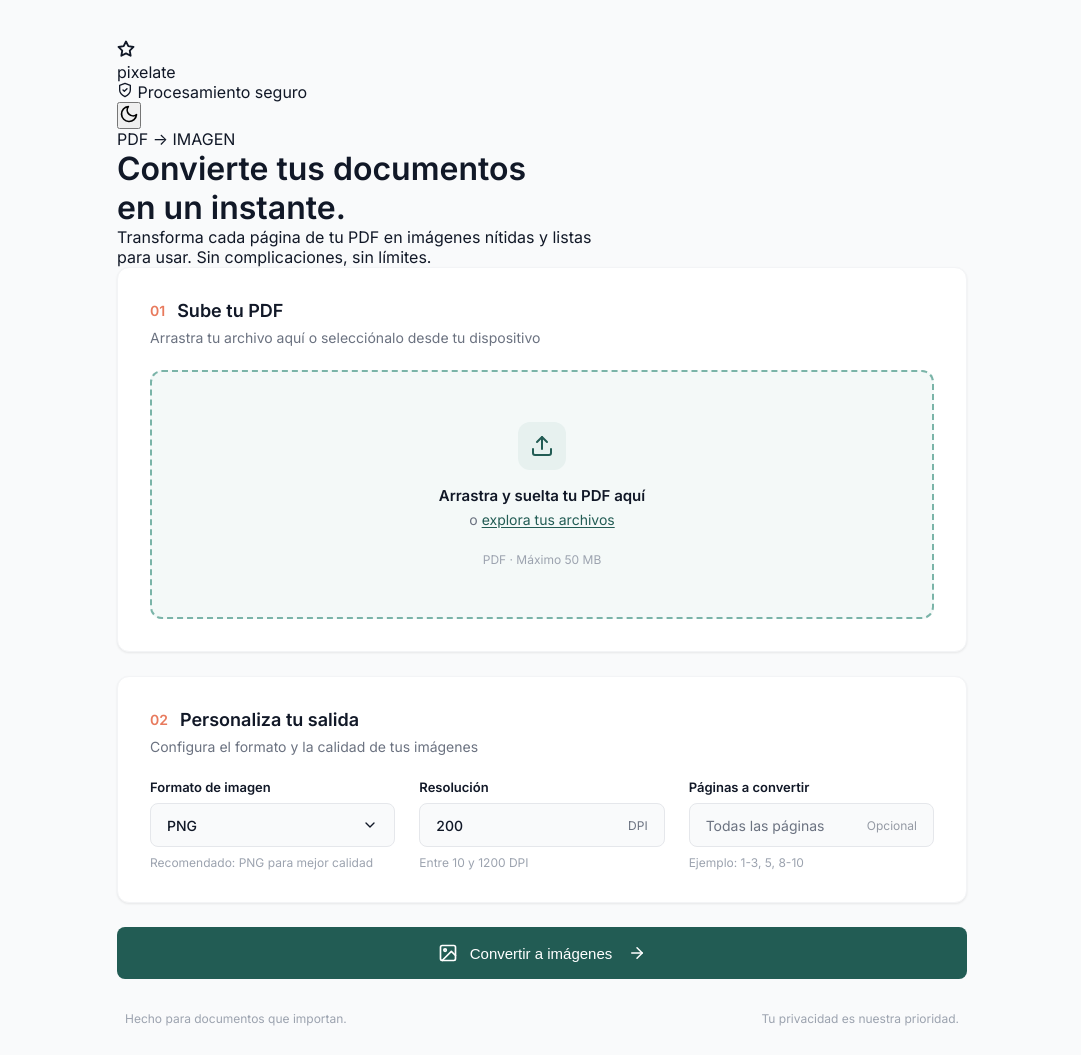
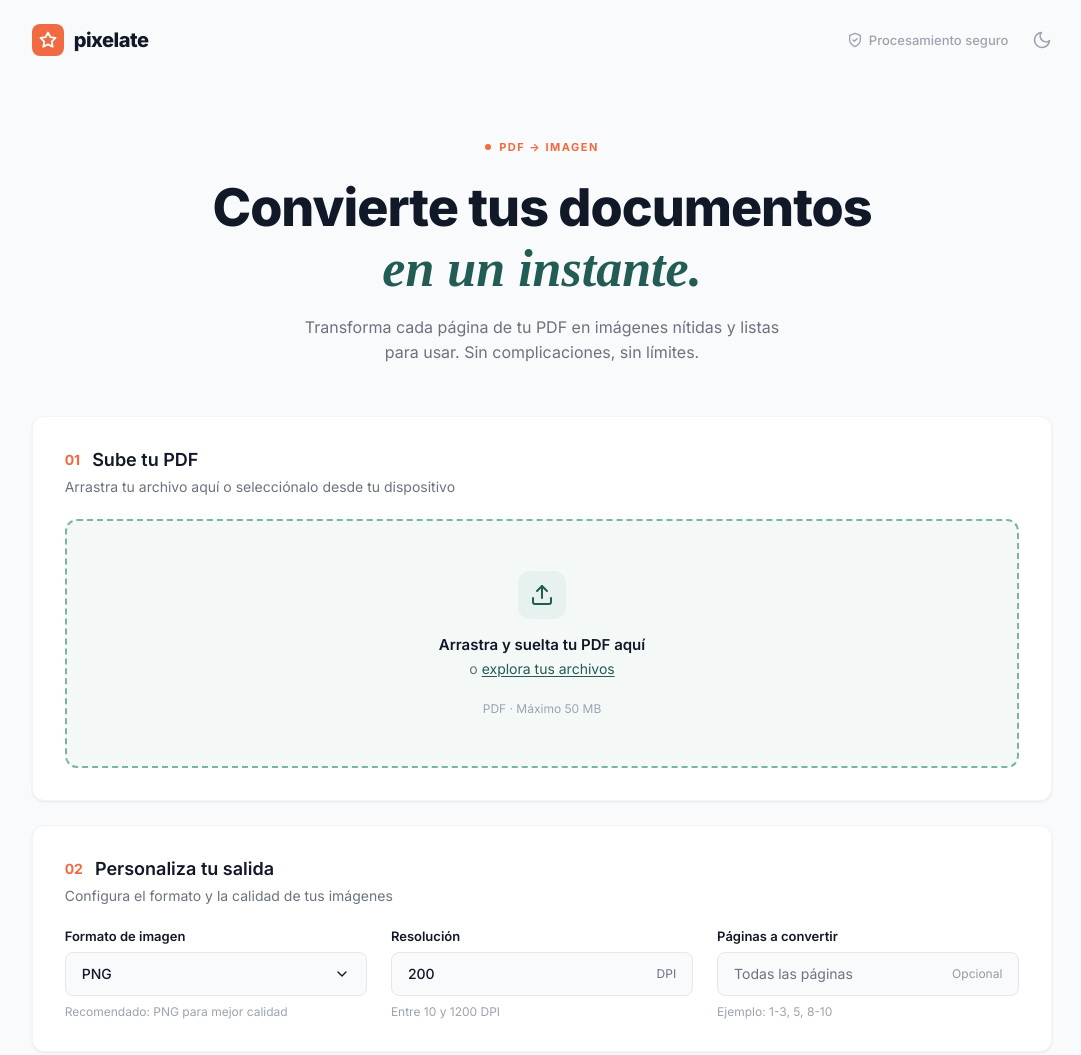
Before and after one commit to Julian-codee/PDFS_CONVERTER, a plain HTML site: page Frontend/index.html in a window 1280 px wide. Shown: the top 1055 px of the page, without its empty margins (98-1179 px from the left). Drawn offline with Linux system fonts and the light colour scheme; a web font is replaced by a local one.

Commit message:
Agregamos css de las verisones correspondientes

```diff
--- a/Frontend/style.css
+++ b/Frontend/style.css
@@ -1,5 +1,5 @@
-/* Importar fuente Inter para un estilo moderno y limpio */
-        @import url('https://fonts.googleapis.com/css2?family=Inter:wght@400;500;600&display=swap');
+/* Importar fuente Inter (principal) y Playfair Display (para el texto cursivo) */
+        @import url('https://fonts.googleapis.com/css2?family=Inter:wght@400;500;600;700;800&family=Playfair+Display:ital,wght@1,600&display=swap');
 
         :root {
             --bg-body: #F9FAFB;
@@ -7,7 +7,7 @@
             --text-main: #111827;
             --text-muted: #6B7280;
             --text-light: #9CA3AF;
-            --accent-orange: #E87A5D;
+            --accent-orange: #F06A42;
             --accent-green-dark: #225C54;
             --accent-green-light: #E7F1EF;
             --border-color: #E5E7EB;
@@ -28,12 +28,134 @@
             color: var(--text-main);
             display: flex;
             justify-content: center;
-            padding: 40px 20px;
+            padding: 0 20px 60px 20px;
         }
 
-        .container {
+        .page-wrapper {
             width: 100%;
+            max-width: 900px;
+        }
+
+        /* --- Header y Navegación --- */
+        .top-nav {
+            display: flex;
+            justify-content: space-between;
+            align-items: center;
+            padding: 24px 0;
+            width: 100%;
+        }
+
+        .logo {
+            display: flex;
+            align-items: center;
+            gap: 10px;
+        }
+
+        .logo-icon {
+            background-color: var(--accent-orange);
+            width: 32px;
+            height: 32px;
+            border-radius: 8px;
+            display: flex;
+            justify-content: center;
+            align-items: center;
+            color: white;
+        }
+
+        .logo-text {
+            font-size: 20px;
+            font-weight: 800;
+            color: var(--text-main);
+            letter-spacing: -0.5px;
+        }
+
+        .nav-actions {
+            display: flex;
+            align-items: center;
+            gap: 24px;
+            color: var(--text-light);
+        }
+
+        .secure-badge {
+            display: flex;
+            align-items: center;
+            gap: 6px;
+            font-size: 13px;
+            font-weight: 500;
+        }
+
+        .theme-toggle {
+            background: none;
+            border: none;
+            color: var(--text-light);
+            cursor: pointer;
+            display: flex;
+            align-items: center;
+            justify-content: center;
+            transition: color 0.2s ease;
+        }
+
+        .theme-toggle:hover {
+            color: var(--text-main);
+        }
+
+        /* --- Sección Hero (Título Principal) --- */
+        .hero {
+            text-align: center;
+            margin-top: 60px;
+            margin-bottom: 50px;
+            display: flex;
+            flex-direction: column;
+            align-items: center;
+        }
+
+        .hero-badge {
+            display: inline-flex;
+            align-items: center;
+            gap: 8px;
+            color: var(--accent-orange);
+            font-size: 11px;
+            font-weight: 700;
+            letter-spacing: 1.5px;
+            text-transform: uppercase;
+            margin-bottom: 24px;
+        }
+
+        .dot {
+            width: 6px;
+            height: 6px;
+            background-color: var(--accent-orange);
+            border-radius: 50%;
+        }
+
+        .hero-title {
+            font-size: 52px;
+            font-weight: 800;
+            color: var(--text-main);
+            line-height: 1.15;
+            letter-spacing: -1px;
+            margin-bottom: 16px;
+        }
+
+        .hero-title-italic {
+            font-family: 'Playfair Display', serif;
+            font-style: italic;
+            font-weight: 600;
+            color: var(--accent-green-dark);
+            letter-spacing: normal;
+        }
+
+        .hero-description {
+            font-size: 16px;
+            color: var(--text-muted);
+            line-height: 1.6;
+            max-width: 580px;
+        }
+
+        /* --- Contenedor Principal (Tarjetas) --- */
+        .content-container {
             max-width: 850px;
+            margin: 0 auto;
         }
 
         /* Estilos de las tarjetas */
@@ -56,7 +178,7 @@
         .step-number {
             color: var(--accent-orange);
             font-size: 14px;
-            font-weight: 600;
+            font-weight: 700;
         }
 
         .card-title {
@@ -179,7 +301,6 @@
             cursor: pointer;
         }
 
-        /* Flecha personalizada para el select */
         .select-arrow {
             position: absolute;
             right: 16px;
@@ -239,6 +360,12 @@
 
         /* Responsividad */
         @media (max-width: 768px) {
+            .hero-title {
+                font-size: 38px;
+            }
+            .nav-actions .secure-badge {
+                display: none; /* Oculta el texto en móviles para ahorrar espacio */
+            }
             .settings-grid {
                 grid-template-columns: 1fr;
                 gap: 20px;
```
